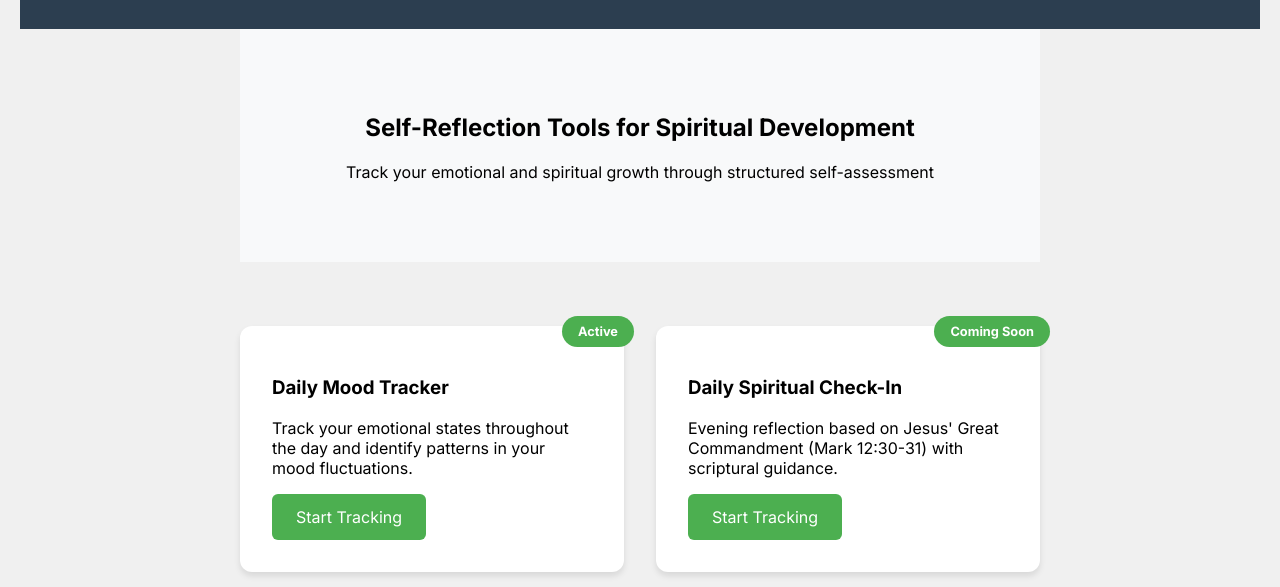
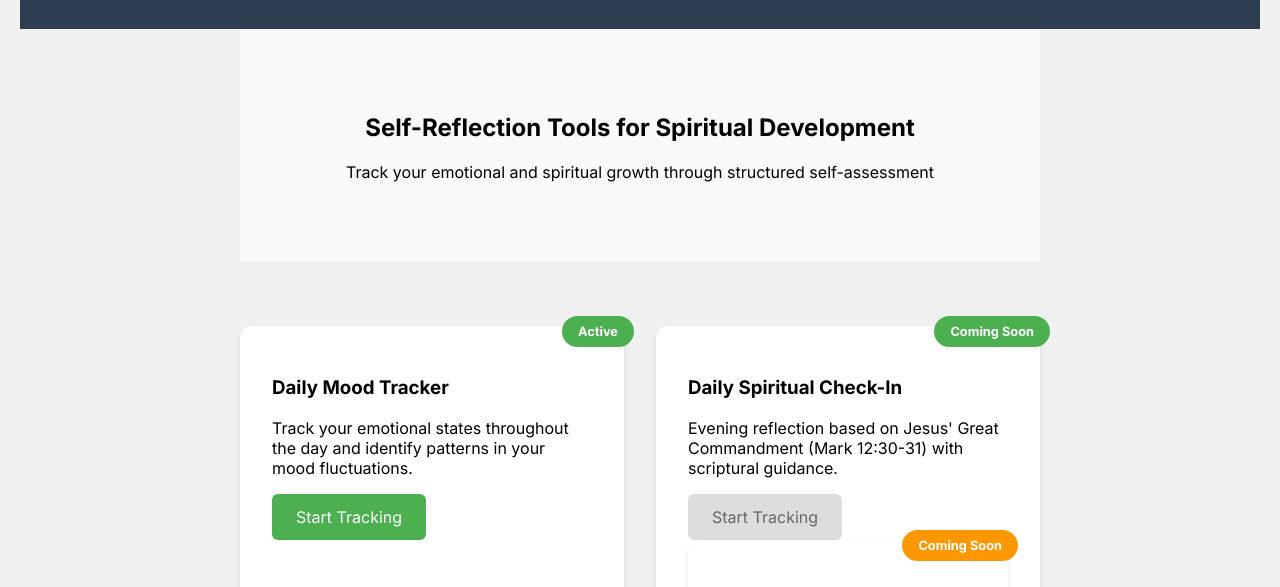
Before and after one commit to ParagonPrints/self-reflection, a plain HTML site: page index.html in a window 1280 px wide. Shown: the part 157-744 px from the top of the page. Drawn offline with Linux system fonts and the light colour scheme.

Commit message:
'button'

```diff
--- a/index.html
+++ b/index.html
@@ -42,8 +42,8 @@
               <h3>Daily Spiritual Check-In</h3>
               <div class="tracker-badge active">Coming Soon</div>
               <p>Evening reflection based on Jesus' Great Commandment (Mark 12:30-31) with scriptural guidance.</p>
-              <a href="button disabled" class="button">Start Tracking</a>
-          </div>
+              <div class="button disabled">Start Tracking</a>
+            </div>
 
             <!-- Wisdom Tracker -->
             <div class="tracker-card">
```
